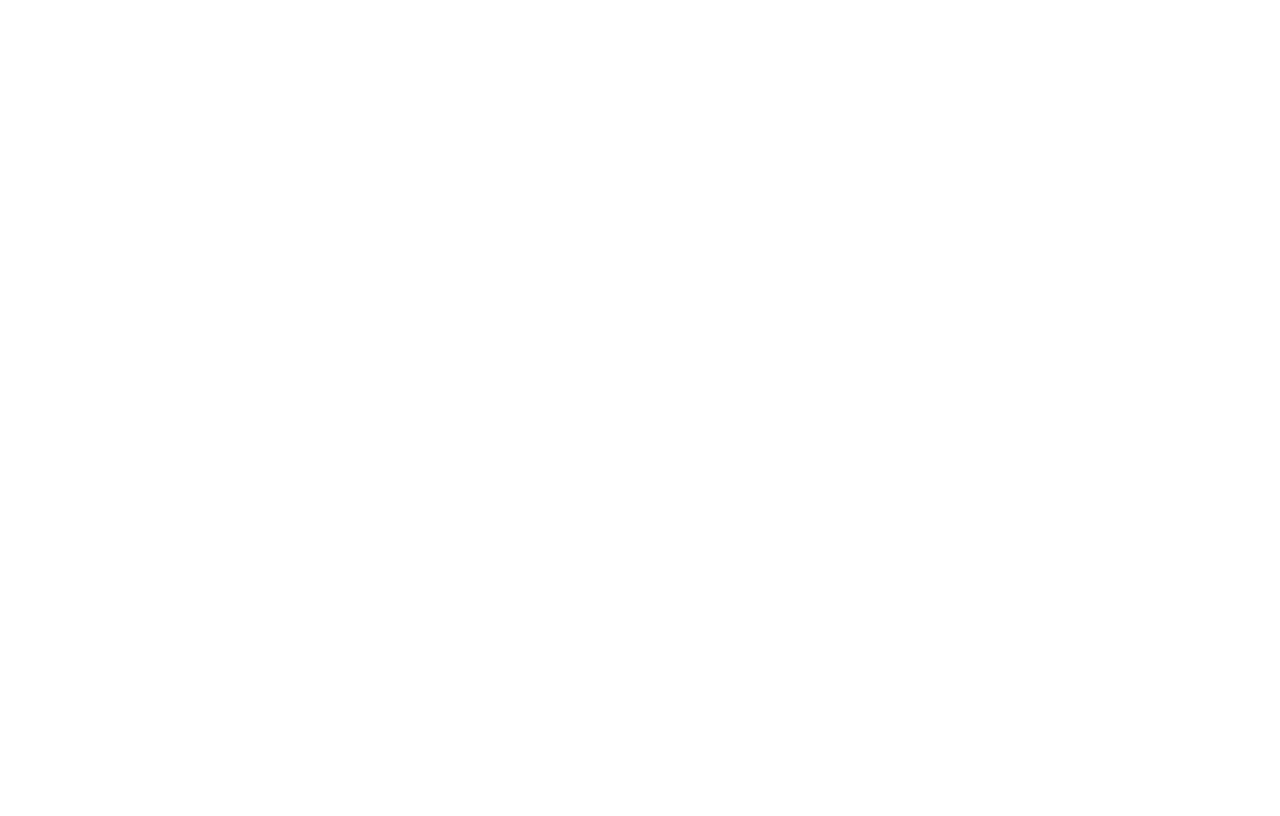
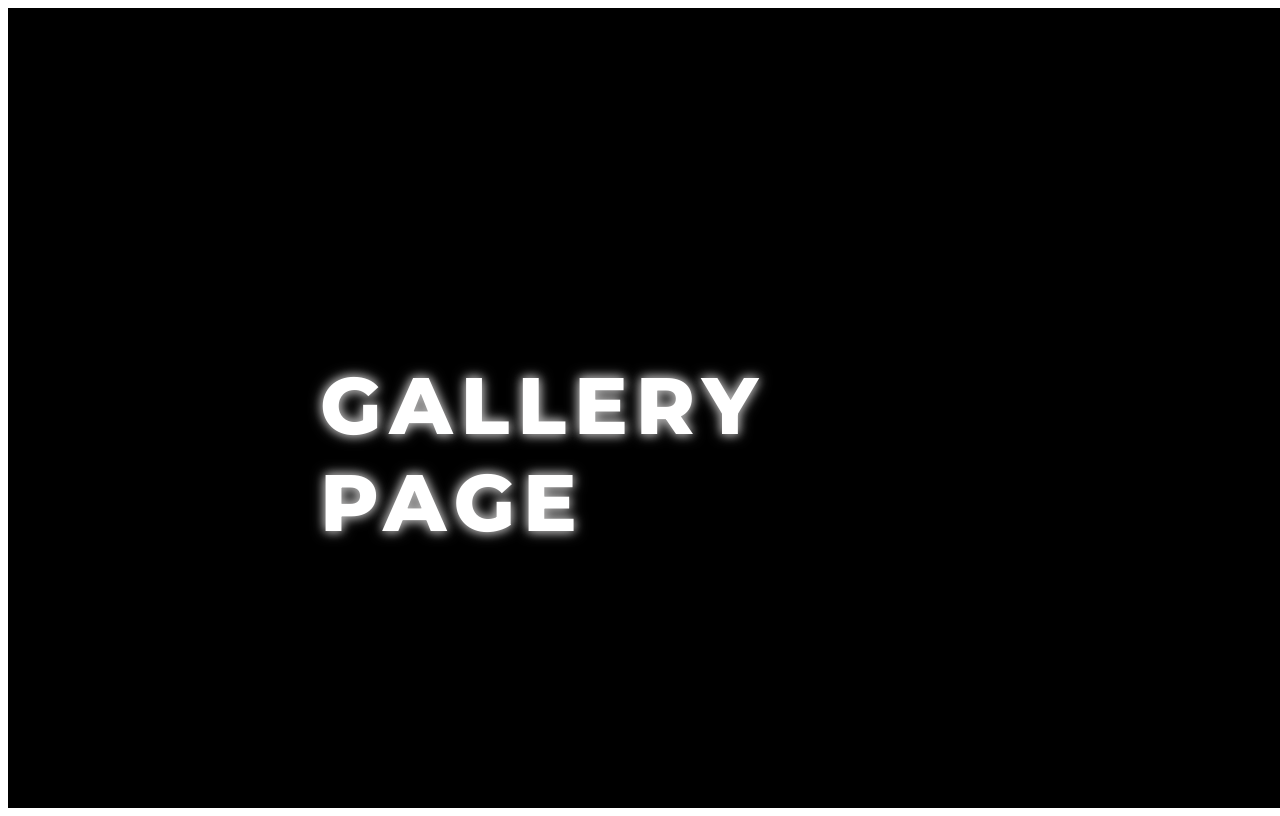
Before and after one commit to subrat611/technorollix23, a Nuxt app: page /gallery in a window 1280 px wide. Before the commit this address had no page. Built offline with nearby package versions, Linux system fonts and the light colour scheme; a web font is replaced by a local one.

Commit message:
gallery page added

```diff
--- a/components/NavBar.vue
+++ b/components/NavBar.vue
@@ -23,7 +23,7 @@
             <nuxt-link to="/commingsoon">team</nuxt-link>
           </li>
           <li class="nav-item" @click="openMenu">
-            <nuxt-link to="/commingsoon">gallery</nuxt-link>
+            <nuxt-link to="/gallery">gallery</nuxt-link>
           </li>
           <li class="nav-item" @click="openMenu">
             <nuxt-link to="/commingsoon">about us</nuxt-link>
--- /dev/null
+++ b/pages/gallery.vue
@@ -0,0 +1,44 @@
+<template>
+  <div class="gallery-container">
+    <h1 class="page-title">gallery page</h1>
+
+  </div>
+</template>
+
+<script>
+export default {
+  name: 'GalleryPage',
+}
+</script>
+
+<style lang="scss" scoped>
+.gallery-container {
+  background: #000;
+  color: #fff;
+  height: 100vh;
+  width: 100vw;
+  overflow: hidden scroll;
+
+  &::-webkit-scrollbar {
+    width: 0;
+  }
+
+  .page-title {
+    position: fixed;
+    top: 50%;
+    left: 50%;
+    transform: translate(-50%, -50%);
+    font-size: 5rem;
+    text-transform: uppercase;
+    font-family: 'Montserrat', sans-serif;
+    font-weight: 800;
+    letter-spacing: 0.1em;
+    text-shadow: rgb(170, 169, 169) 0px 0px 10px,
+      rgb(187, 187, 187) 0px 0px 14px;
+
+    &::selection {
+      background: none;
+    }
+  }
+}
+</style>
```
